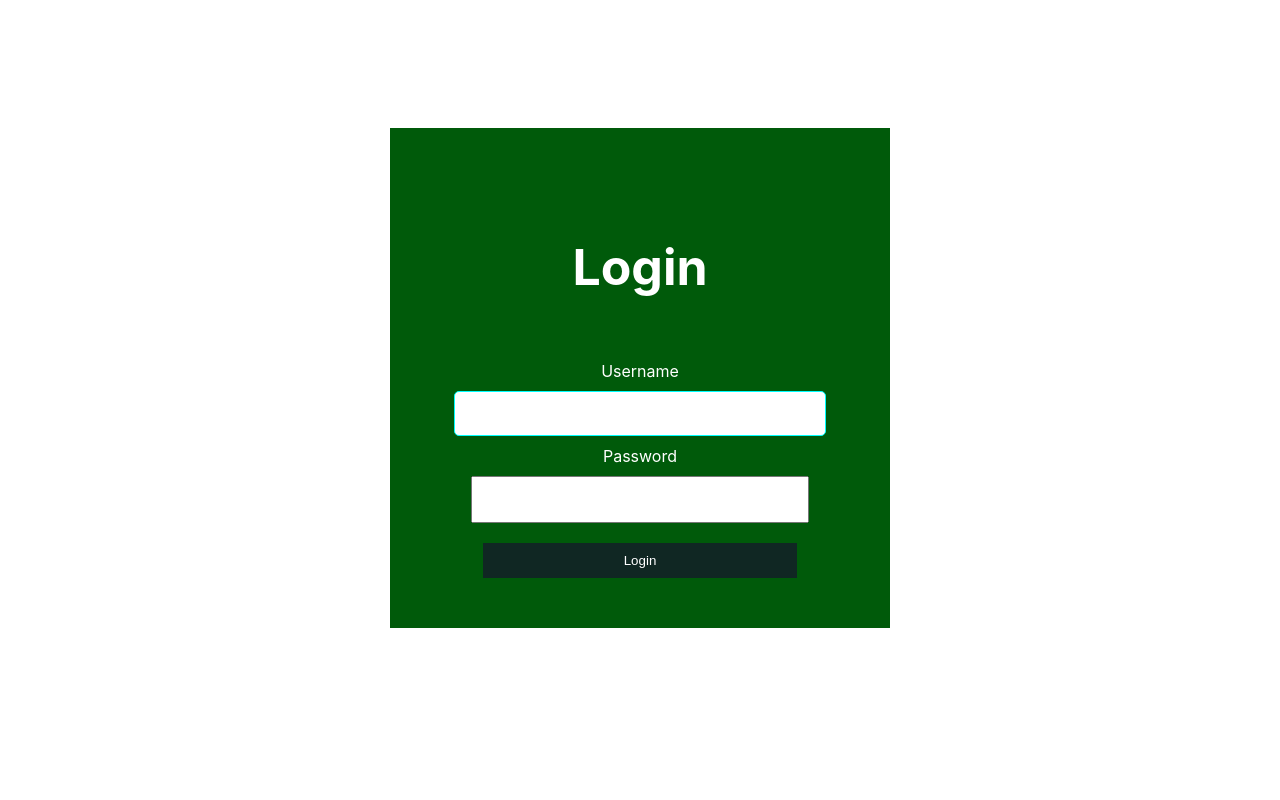
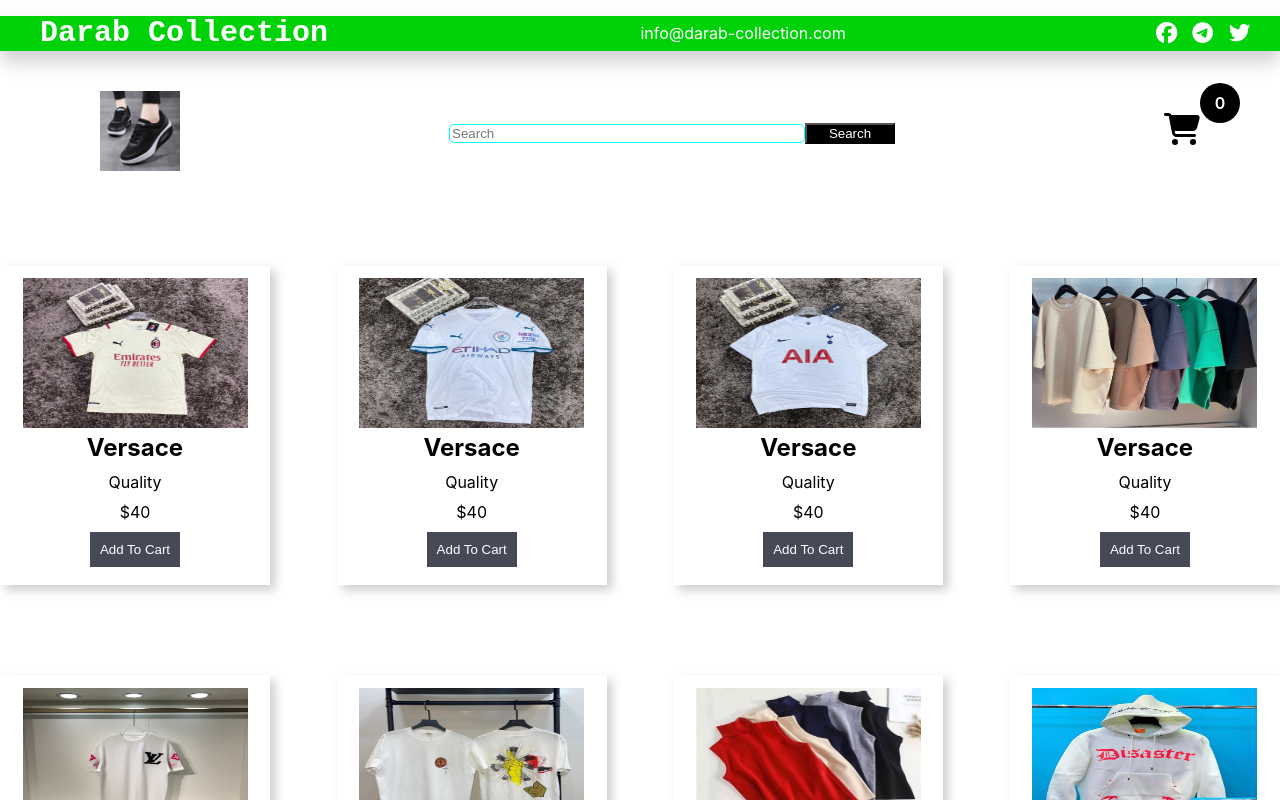
Before and after one commit to Darab-gif/E-commerce-, a React (Create React App) app: page / in a window 1280 px wide. Shown: the top 800 px of the page. Built offline with nearby package versions, Linux system fonts and the light colour scheme.

Commit message:
*bug fixed

```diff
--- a/package.json
+++ b/package.json
@@ -17,6 +17,7 @@
     "react-redux": "^7.2.6",
     "react-scripts": "5.0.0",
     "redux": "^4.1.2",
+    "sass": "^1.51.0",
     "web-vitals": "^2.1.4"
   },
   "scripts": {
--- a/src/App.js
+++ b/src/App.js
@@ -1,14 +1,15 @@
 import { useSelector } from "react-redux";
 import Layout from "./component/layout";
-import Login from "./component/login";
 
 function App() {
-  const isLoggedIn = useSelector((state) => state.log.isLoggedIn);
+  /* const isLoggedIn = useSelector((state) => state.log.isLoggedIn);*/
 
   return (
     <>
-      {!isLoggedIn && <Login />}
-      {isLoggedIn && <Layout />}
+      {/*{!isLoggedIn && <Login />}
+      {isLoggedIn && <Layout />}*/}
+
+      <Layout />
     </>
   );
 }
```
Also changed, not shown: 1 other file (tests, documents, lock files or other folders).
